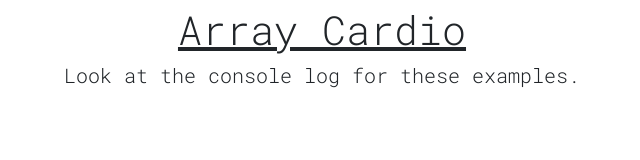
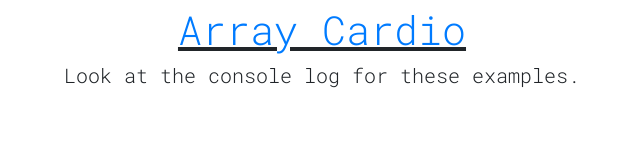
Before and after one commit to cnridley/Javascipt-30, a plain HTML site: page array_cardio/array_cario_1.html in a window 1280 px wide. Shown: the whole page, without its empty margins (318-958 px from the left). Drawn offline with nearby package versions, Linux system fonts and the light colour scheme.

Commit message:
added a tag to array header

```diff
--- a/array_cardio/array_cario_1.html
+++ b/array_cardio/array_cario_1.html
@@ -16,7 +16,7 @@
 </head>
 
 <body>
-    <header>Array Cardio</header>
+    <header><a href="../index.html">Array Cardio</a></header>
     <p class="desc">Look at the console log for these examples.</p>
     <script>
         const inventors = [
```
